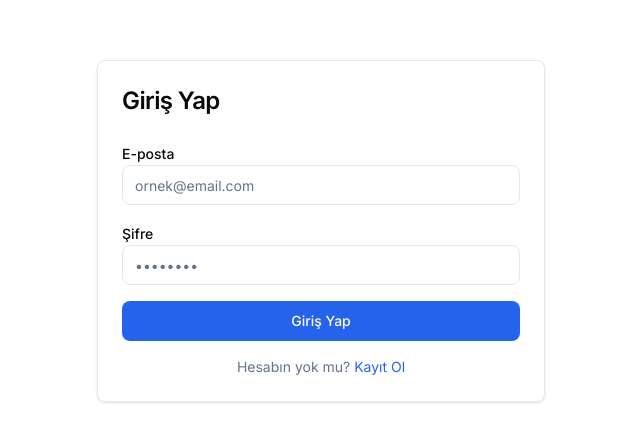
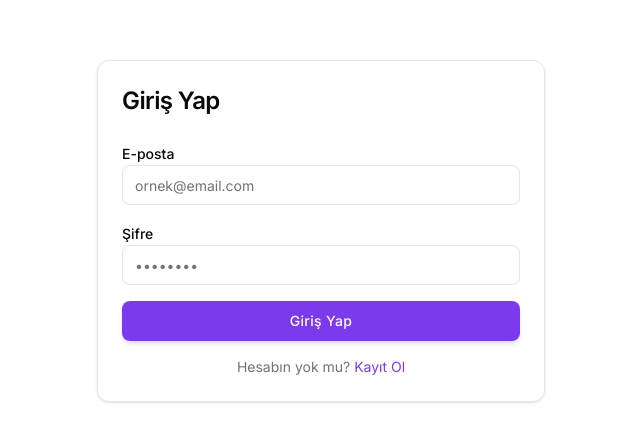
Before and after one commit to avan06mmm/harcama-takip, a Next.js app: page / in a window 1280 px wide. Shown: the part 169-610 px from the top of the page, without its empty margins (319-959 px from the left). Built offline with nearby package versions, Linux system fonts and the light colour scheme; no server answers.

Commit message:
Modern tema: Canlı mor renkler, yumuşak köşeler ve interaktif butonlar eklendi

```diff
--- a/app/globals.css
+++ b/app/globals.css
@@ -1,42 +1,55 @@
 @import "tailwindcss";
 
 @theme {
-  --color-background: white;
-  --color-foreground: #0a0a0a;
-  --color-primary: #2563eb;
-  --color-primary-foreground: white;
-  --color-secondary: #f1f5f9;
-  --color-secondary-foreground: #0f172a;
-  --color-muted: #f1f5f9;
-  --color-muted-foreground: #64748b;
-  --color-accent: #f1f5f9;
-  --color-accent-foreground: #0f172a;
+  --color-background: #ffffff;
+  --color-foreground: #09090b;
+
+  --color-primary: #7c3aed;
+  --color-primary-foreground: #ffffff;
+
+  --color-secondary: #f4f4f5;
+  --color-secondary-foreground: #18181b;
+
+  --color-muted: #f4f4f5;
+  --color-muted-foreground: #71717a;
+
+  --color-accent: #f4f4f5;
+  --color-accent-foreground: #18181b;
+
   --color-destructive: #ef4444;
   --color-destructive-foreground: white;
-  --color-border: #e2e8f0;
-  --color-input: #e2e8f0;
-  --color-ring: #2563eb;
-  --radius-lg: 0.5rem;
+
+  --color-border: #e4e4e7;
+  --color-input: #e4e4e7;
+  --color-ring: #7c3aed;
+
+  --radius-lg: 0.75rem;
   --radius-md: 0.5rem;
-  --radius-sm: 0.5rem;
+  --radius-sm: 0.25rem;
 }
 
 .dark {
-  --color-background: #0a0a0a;
+  --color-background: #09090b;
   --color-foreground: #fafafa;
-  --color-primary: #3b82f6;
-  --color-primary-foreground: #fafafa;
-  --color-secondary: #1e293b;
-  --color-secondary-foreground: #f8fafc;
-  --color-muted: #1e293b;
-  --color-muted-foreground: #94a3b8;
-  --color-accent: #1e293b;
-  --color-accent-foreground: #f8fafc;
-  --color-destructive: #dc2626;
+
+  --color-primary: #8b5cf6;
+  --color-primary-foreground: #ffffff;
+
+  --color-secondary: #27272a;
+  --color-secondary-foreground: #fafafa;
+
+  --color-muted: #27272a;
+  --color-muted-foreground: #a1a1aa;
+
+  --color-accent: #27272a;
+  --color-accent-foreground: #fafafa;
+
+  --color-destructive: #7f1d1d;
   --color-destructive-foreground: #fafafa;
-  --color-border: #334155;
-  --color-input: #334155;
-  --color-ring: #3b82f6;
+
+  --color-border: #27272a;
+  --color-input: #27272a;
+  --color-ring: #8b5cf6;
 }
 
 * {
@@ -46,4 +59,5 @@
 body {
   background-color: theme('colors.background');
   color: theme('colors.foreground');
+  font-feature-settings: "rlig" 1, "calt" 1;
 }
--- a/components/ui/button.tsx
+++ b/components/ui/button.tsx
@@ -3,17 +3,17 @@ import { cva, type VariantProps } from "class-variance-authority";
 import { cn } from "@/lib/utils";
 
 const buttonVariants = cva(
-  "inline-flex items-center justify-center rounded-md text-sm font-medium ring-offset-background transition-colors focus-visible:outline-none focus-visible:ring-2 focus-visible:ring-ring focus-visible:ring-offset-2 disabled:pointer-events-none disabled:opacity-50",
+  "inline-flex items-center justify-center whitespace-nowrap rounded-md text-sm font-medium ring-offset-background transition-all focus-visible:outline-none focus-visible:ring-2 focus-visible:ring-ring focus-visible:ring-offset-2 disabled:pointer-events-none disabled:opacity-50 active:scale-95 tracking-wide",
   {
     variants: {
       variant: {
-        default: "bg-primary text-primary-foreground hover:bg-primary/90",
+        default: "bg-primary text-primary-foreground hover:bg-primary/90 shadow-md hover:shadow-lg",
         destructive:
-          "bg-destructive text-destructive-foreground hover:bg-destructive/90",
+          "bg-destructive text-destructive-foreground hover:bg-destructive/90 shadow-sm",
         outline:
-          "border border-input bg-background hover:bg-accent hover:text-accent-foreground",
+          "border border-input bg-background hover:bg-accent hover:text-accent-foreground shadow-sm",
         secondary:
-          "bg-secondary text-secondary-foreground hover:bg-secondary/80",
+          "bg-secondary text-secondary-foreground hover:bg-secondary/80 shadow-sm",
         ghost: "hover:bg-accent hover:text-accent-foreground",
         link: "text-primary underline-offset-4 hover:underline",
       },
@@ -33,7 +33,7 @@ const buttonVariants = cva(
 
 export interface ButtonProps
   extends React.ButtonHTMLAttributes<HTMLButtonElement>,
-    VariantProps<typeof buttonVariants> {
+  VariantProps<typeof buttonVariants> {
   asChild?: boolean;
 }
 
```
